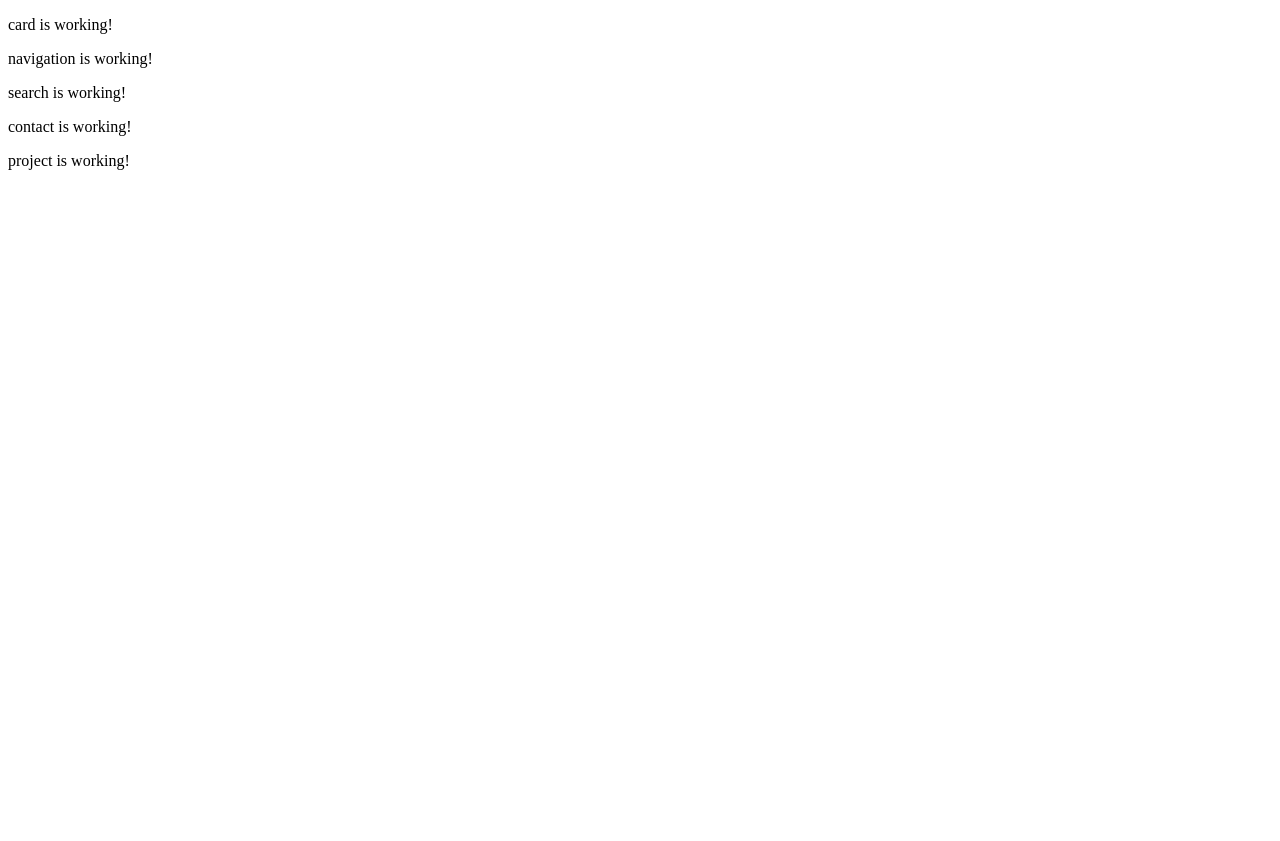
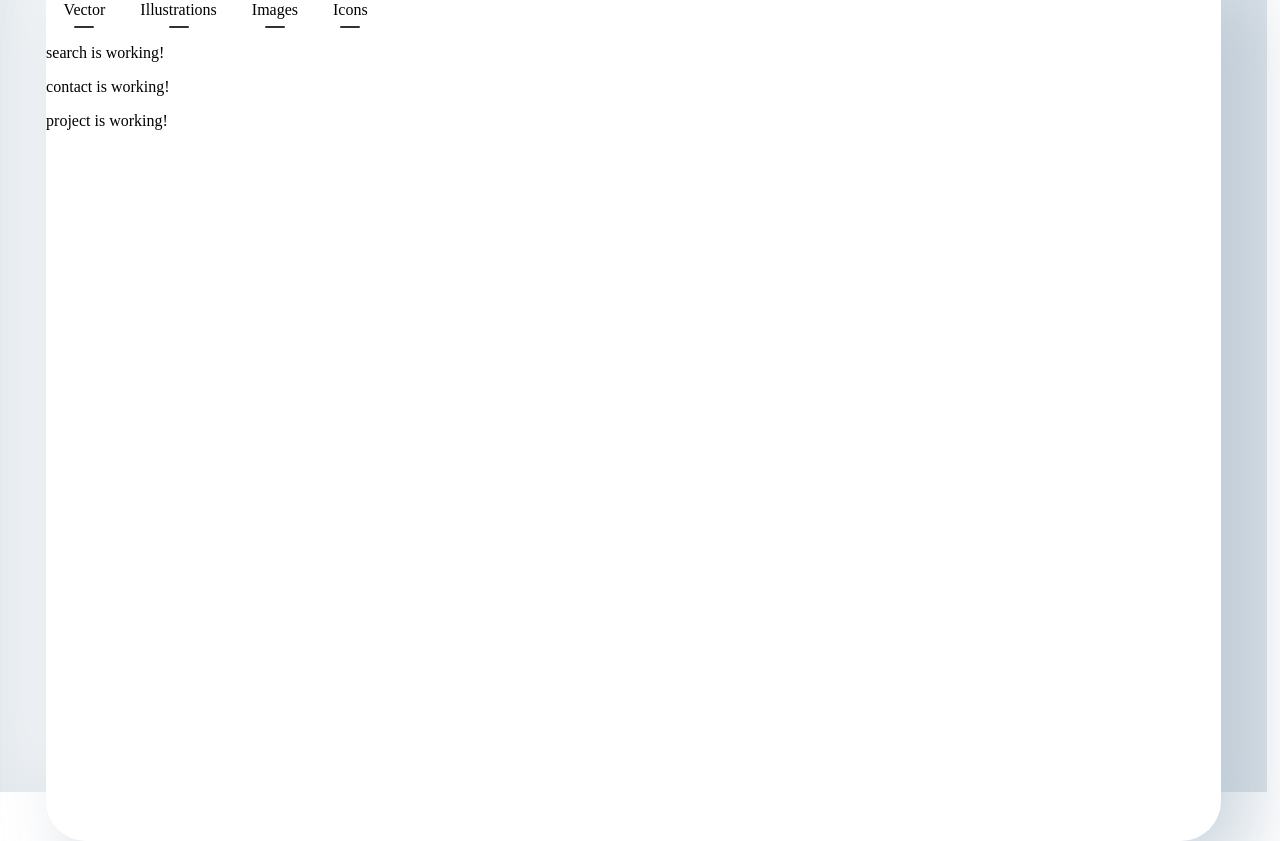
Before and after one commit to codacy20/react-ts-stock-photos-page, a React (Create React App) app: page / in a window 1280 px wide. Before the commit the page ends 800 px from the top, so only its background shows below. Built offline with nearby package versions, Linux system fonts and the light colour scheme; a web font is replaced by a local one.

Commit message:
nav styling

```diff
--- /dev/null
+++ b/src/card/Card.scss
@@ -0,0 +1,7 @@
+.card-container{
+  background: #FFFFFF;
+  box-shadow: 30px 30px 70px rgba(143, 165, 185, 0.45), -30px -30px 70px rgba(255, 255, 255, 0.85);
+  border-radius: 40px;
+  height: 890px;
+  width: 1175px;
+}
--- a/src/card/Card.tsx
+++ b/src/card/Card.tsx
@@ -3,11 +3,11 @@ import { Contact } from "../contact/Contact";
 import { Navigation } from "../navigation/Navigation";
 import { Search } from "../search/Search";
 import { Project } from "../project-tile/Project";
-
+import "./Card.scss";
 export class Card extends Component<{}, {}> {
   render() {
     return (
-      <div>
+      <div className="card-container">
         <p>card is working!</p>
         <Navigation />
         <Search />
--- /dev/null
+++ b/src/navigation/Navigation.scss
@@ -0,0 +1,19 @@
+.nav-container{
+  display: flex;
+  flex-direction: row;
+  .item{
+    margin: 0 17.5px 0 17.5px;
+    cursor: pointer;
+    display: flex;
+    justify-content: center;
+    align-items: center;
+    flex-direction: column;
+  }
+  .border{
+    width: 20px;
+    height: 2px;
+    background: #2E3336;
+    border-radius: 1.5px;
+    margin-top: 7px;
+  }
+}
--- a/src/navigation/Navigation.tsx
+++ b/src/navigation/Navigation.tsx
@@ -1,10 +1,26 @@
 import React, { Component } from "react";
+import "./Navigation.scss";
 
 export class Navigation extends Component<{}, {}> {
   render() {
     return (
-      <div>
-        <p>navigation is working!</p>
+      <div className="nav-container">
+        <div className="item">
+          <span>Vector</span>
+          <div className="border"></div>
+        </div>
+        <div className="item">
+          <span>Illustrations</span>
+          <div className="border"></div>
+        </div>
+        <div className="item">
+          <span>Images</span>
+          <div className="border"></div>
+        </div>
+        <div className="item">
+          <span>Icons</span>
+          <div className="border"></div>
+        </div>
       </div>
     );
   }
--- a/src/styles.css
+++ b/src/styles.css
@@ -1,3 +1,15 @@
 * {
   font-family: Muli;
 }
+
+.App {
+  background: #dce3e9;
+  height: 99vh;
+  width: 99vw;
+  display: flex;
+  justify-content: center;
+  align-items: center;
+}
+body {
+  margin: 0;
+}
```
